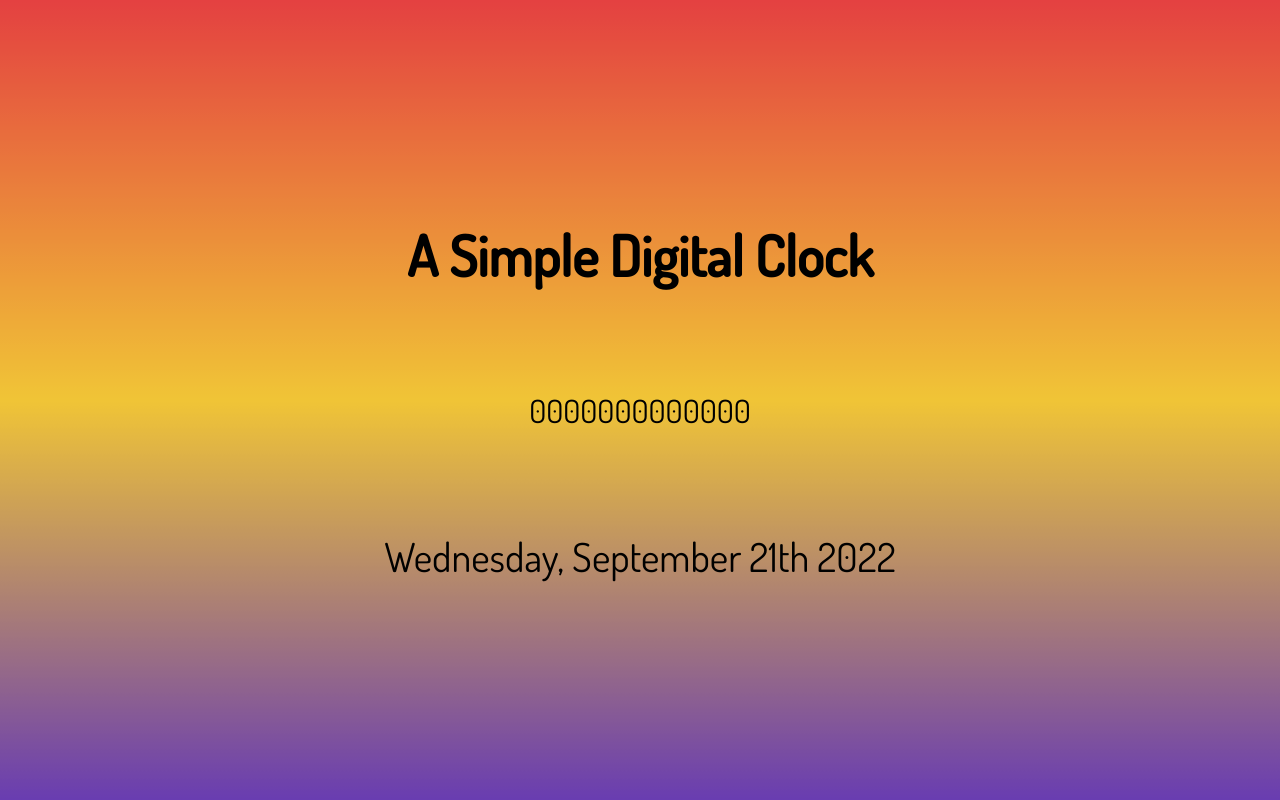
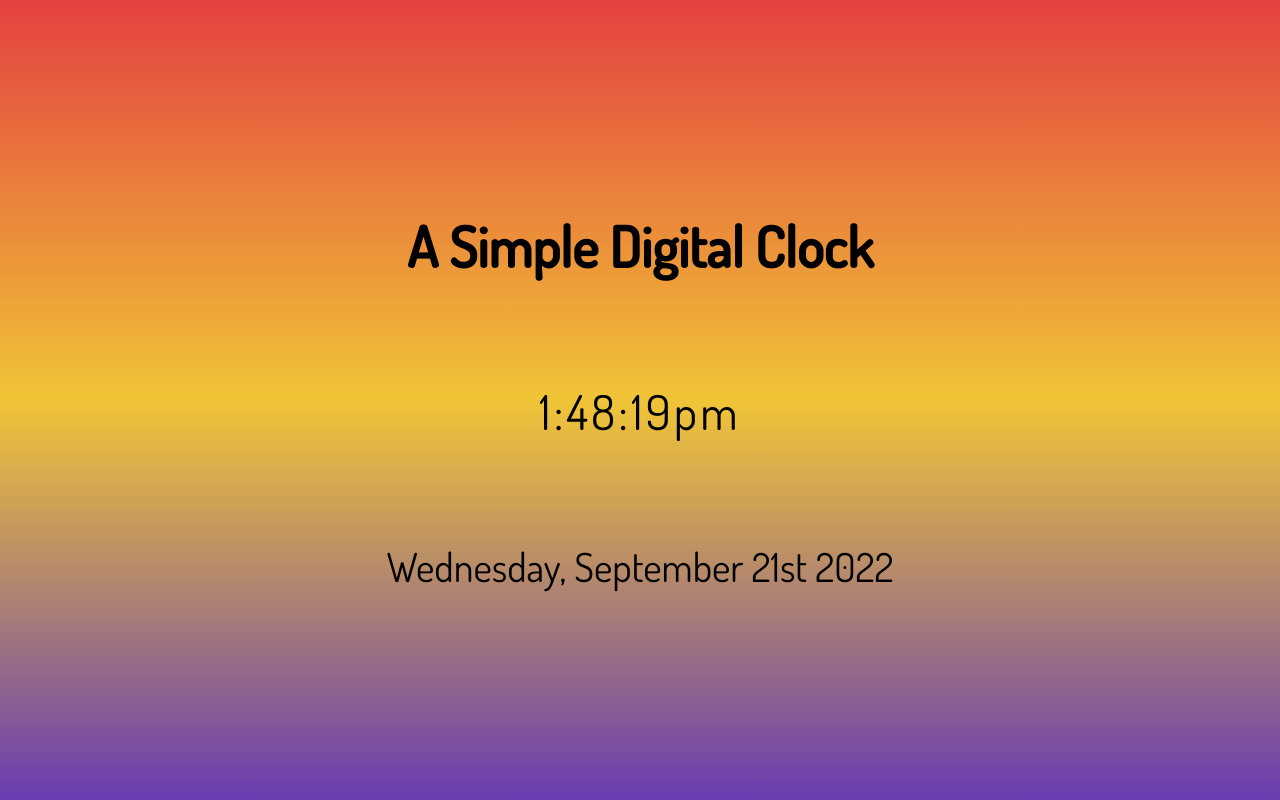
Before and after one commit to jmurrii/digital_clock_app, a plain HTML site: page index.html in a window 1280 px wide. Drawn offline with Linux system fonts and the light colour scheme.

Commit message:
Added Clock Functionality

```diff
--- a/index.html
+++ b/index.html
@@ -4,6 +4,7 @@
     <meta charset="UTF-8" />
     <meta http-equiv="X-UA-Compatible" content="IE=edge" />
     <meta name="viewport" content="width=device-width, initial-scale=1.0" />
+    <meta https-equiv="refresh" content="10" />
     <link rel="stylesheet" href="styles.css" />
     <title>Document</title>
   </head>
--- a/script.js
+++ b/script.js
@@ -1,16 +1,67 @@
 let d = new Date();
 
+// code to display time
 
-// console.log(d.getDay());
+// let time = new Date();
 
-// document.getElementById("date").innerHTML = d.getDay();
 
-//  Code to change abbreviated day name to full name
+// One function to get the time and display it
+
+function currentTime() {
+    let time = new Date()
+
+    // workout hours
+    let hours = time.getHours();
+
+    if (hours > 12) {
+        hours = hours - 12;
+    } else if (hours == 0) {
+        hours = 12;
+    }
+
+    // if (hours < 10) {
+    //     hours = `0${hours}`;
+    // }
+
+    let minutes = time.getMinutes();
+    if (minutes < 10) {
+        minutes = `0${minutes}`;
+    }
+
+    let seconds = time.getSeconds();
+    if (seconds < 10) {
+        seconds = `0${seconds}`
+    }
+    let theTimeisNow = hours + ":" + minutes + ":" + seconds;
+    console.log(theTimeisNow);
+    if (time.getHours() >= 12) {
+        theTimeisNow = theTimeisNow + "pm";
+    } else {
+        theTimeisNow = theTimeisNow + "am";
+    }
+
+    return document.getElementById('clock').innerHTML = theTimeisNow;
+
+
+}
+
+setInterval(currentTime, 1000);
+
+
+
+
+
+
+
+
+
+
+
+// Code to display day, date, month, year
 
 let dayNames = ["Sunday", "Monday", "Tuesday", "Wednesday", "Thursday", "Friday", "Saturday"]
 
 let currentDay = dayNames[d.getDay()];
-console.log(currentDay);
 
 
 
@@ -18,7 +69,7 @@ console.log(currentDay);
 let monthNames = ["January", "February", "March", "April", "May", "June", "July", "August", "September", "October", "November", "December"];
 
 let currentMonth = monthNames[d.getMonth()];
-console.log(currentMonth);
+
 
 
 
@@ -27,21 +78,20 @@ let currentDate = d.getDate();
 
 function dateAppender(currentDate) {
 
-    if (currentDate === 1) {
+    if (currentDate === 1 || currentDate === 21 || currentDate === 31) {
         return `${currentDate}st`;
-    } else if (currentDate === 2) {
+    } else if (currentDate === 2 || currentDate === 22) {
         return `${currentDate}nd`;
-    } else if (currentDate === 3) {
+    } else if (currentDate === 3 || currentDate === 23) {
         return `${currentDate}rd`;
     } else {
         return `${currentDate}th`;
     }
 }
-console.log(dateAppender(currentDate));
 
 
 let currentYear = d.getFullYear();
-console.log(currentYear);
+
 
 
 
--- a/styles.css
+++ b/styles.css
@@ -26,8 +26,9 @@ h1 {
 }
 
 .clock-container {
-  font-size: 2rem;
+  font-size: 3rem;
   margin-bottom: 100px;
+  letter-spacing: 0.2rem;
 }
 
 .date-container {
```
